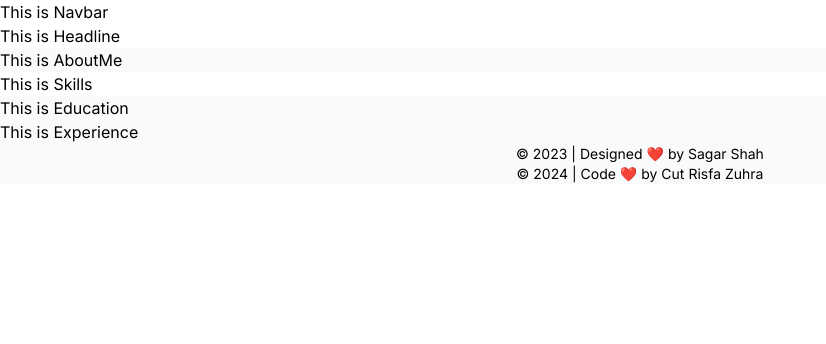
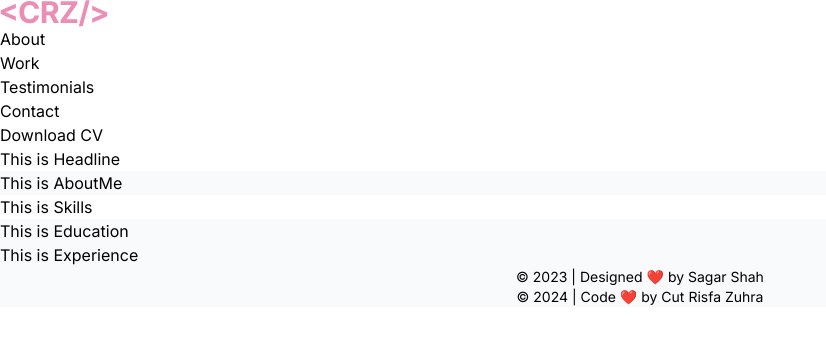
Before and after one commit to faracutrisfa/Personal-Portofolio-Cut, a React (Vite) app: page / in a window 1280 px wide. Shown: the top 344 px of the page, without its empty margins (0-826 px from the left). Built offline with nearby package versions, Linux system fonts and the light colour scheme.

Commit message:
style: adding style footer

```diff
--- a/src/components/Footer.jsx
+++ b/src/components/Footer.jsx
@@ -1,8 +1,8 @@
 export default function Footer() {
     return (
       <div className="bg-primary-50 flex flex-col items-center text-sm">
-        <p>© 2023 | Designed ❤️️ by Sagar Shah </p>
-        <p>© 2024 | Code ❤️️ by Cut Risfa Zuhra </p>
+        <a href="https://www.figma.com/@shahsagarm" target="_blank">© 2023 | Designed ❤️️ by Sagar Shah</a>
+        <a href="https://github.com/faracutrisfa/Personal-Portofolio-Cut.git" target="_blank">© 2024 | Code ❤️️ by Cut Risfa Zuhra</a>
       </div>
     )
   }
--- a/src/components/Navbar.jsx
+++ b/src/components/Navbar.jsx
@@ -1,5 +1,16 @@
+import Logo from "../assets/image/logoCut.svg"
+
 export default function Navbar() {
     return (
-      <div>This is Navbar</div>
+      <nav>
+        <img src={Logo} alt="logo" />
+        <ul>
+          <li>About</li>
+          <li>Work</li>
+          <li>Testimonials</li>
+          <li>Contact</li>
+        </ul>
+        <a href="https://drive.google.com/drive/folders/1sP9alvtJpKOGglPtPbCgJfGnJly-9Ogf?usp=sharing" target="blank">Download CV</a>
+      </nav>
     )
   }
```
